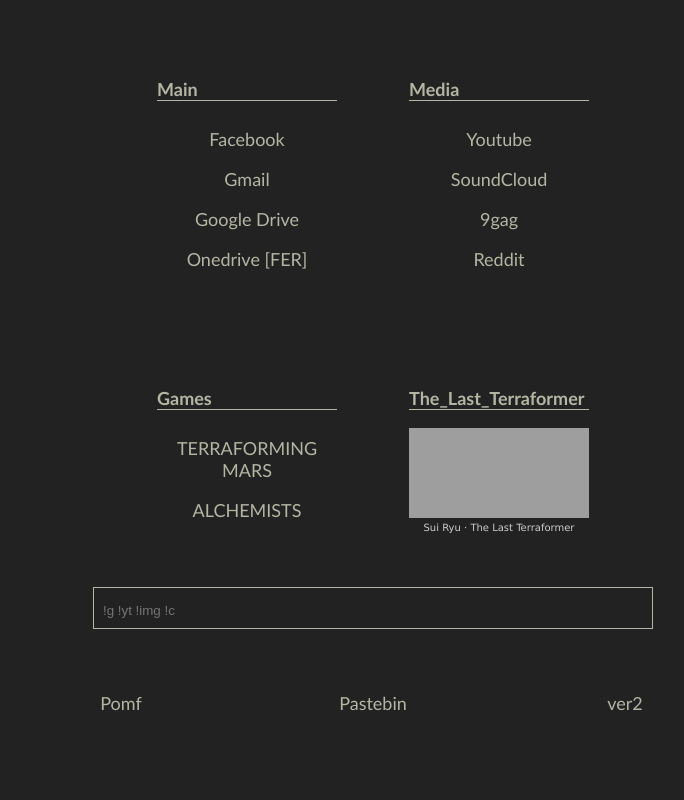
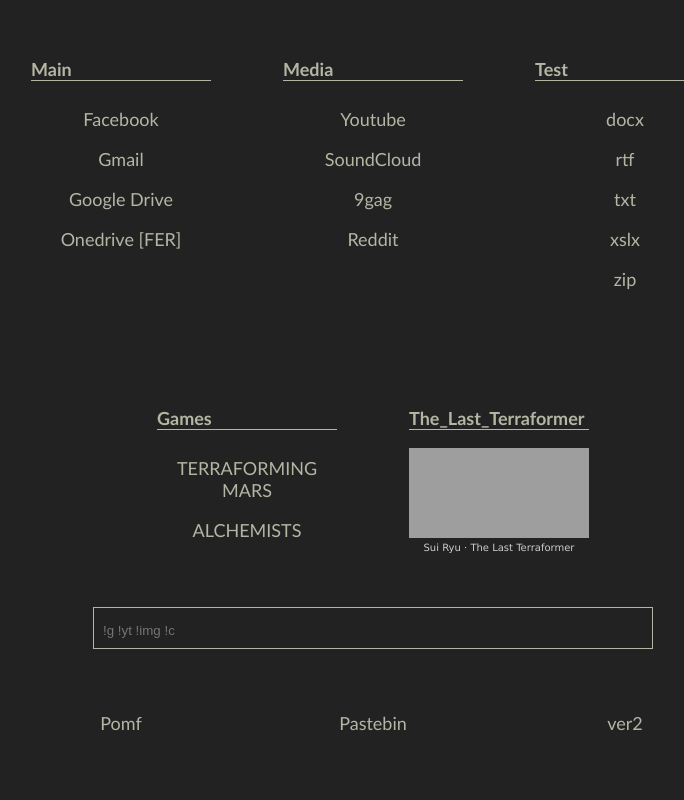
Before and after one commit to musicmatt/musicmatt.github.io, a plain HTML site: page index.html in a window 1280 px wide. Shown: the whole page, without its empty margins (267-951 px from the left). Drawn offline with Linux system fonts and the light colour scheme; grey boxes are pictures that could not be loaded.

Commit message:
Added test files

```diff
--- a/index.html
+++ b/index.html
@@ -29,6 +29,17 @@
 						<li><a href="https://soundcloud.com/stream">SoundCloud</a></li>
 						<li><a href="https://9gag.com/">9gag</a></li>
 						<li><a href="https://www.reddit.com/">Reddit</a></li>
+					</ul>
+				</div>
+
+				<div class="favorites-list">
+					<ul>
+						<li><p>Test</p></li>
+						<li><a href="http://musicmatt.github.io/page_files/test.docx">docx</a></li>
+						<li><a href="http://musicmatt.github.io/page_files/test.rtf">rtf</a></li>
+						<li><a href="http://musicmatt.github.io/page_files/test.txt">txt</a></li>
+						<li><a href="http://musicmatt.github.io/page_files/test.xslx">xslx</a></li>
+						<li><a href="http://musicmatt.github.io/page_files/test.zip">zip</a></li>
 					</ul>
 				</div>
 
```
Also changed, not shown: page_files/test.txt (added), 4 other files.
